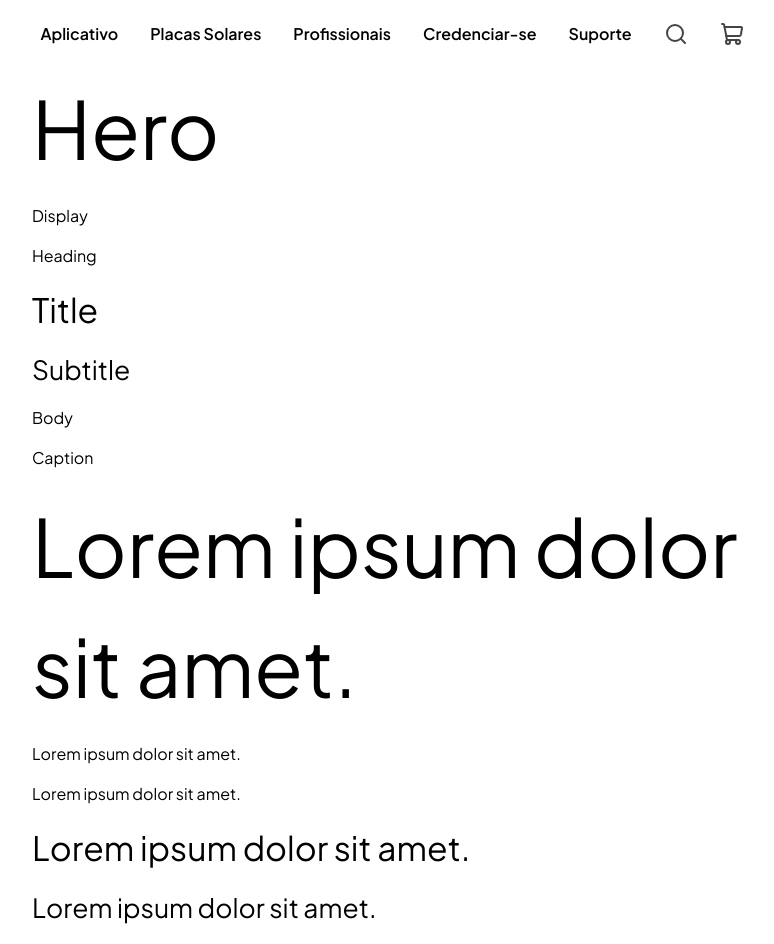
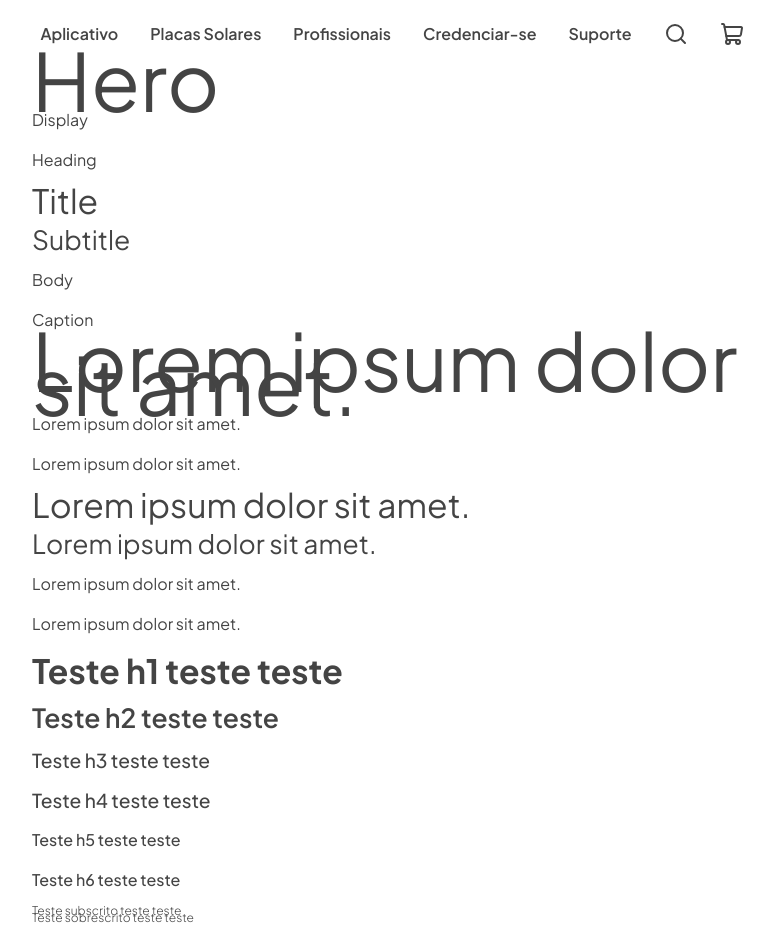
Before and after one commit to Solierrr/web-app, a React (Vite) app: page / in a window 1280 px wide. Shown: the top 944 px of the page, without its empty margins (248-1022 px from the left). Built offline with nearby package versions, Linux system fonts and the light colour scheme; no server answers.

Commit message:
feat: implementing utility for text no lead

```diff
--- a/src/index.css
+++ b/src/index.css
@@ -54,14 +54,14 @@
     font-synthesis: none;
     font-style: normal;
     font-weight: 300;
-    @apply text-body;
+    @apply text-body text-black;
   }
 
-  h1     { @apply text-title    font-bold;      }
-  h2     { @apply text-subtitle font-semi-bold; }
-  h3, h4 { @apply text-label    font-medium;    }
-  h6, h5 { @apply text-body     font-medium;    }
-  p      { @apply font-regular;                 }
+  h1     { @apply text-title    font-bold       leading-9; }
+  h2     { @apply text-subtitle font-semi-bold  leading-7; }
+  h3, h4 { @apply text-label    font-medium     leading-6; }
+  h6, h5 { @apply text-body     font-medium     leading-6; }
+  p      { @apply font-regular  leading-6; }
 
   ::-webkit-scrollbar             { @apply w-2 cursor-default!;      }
   ::-webkit-scrollbar-track       { @apply bg-transparent;           }
@@ -70,6 +70,11 @@
 
   ::selection, mark { @apply bg-orange-500 text-white; }
   :focus-visible { @apply outline-[0.155rem] outline-offset-[0.165rem] rounded-md outline-input-outline;}
+}
+
+@utility no-leading {
+  line-height: 1;
+  padding-bottom: 1px;
 }
 
 * {
```
